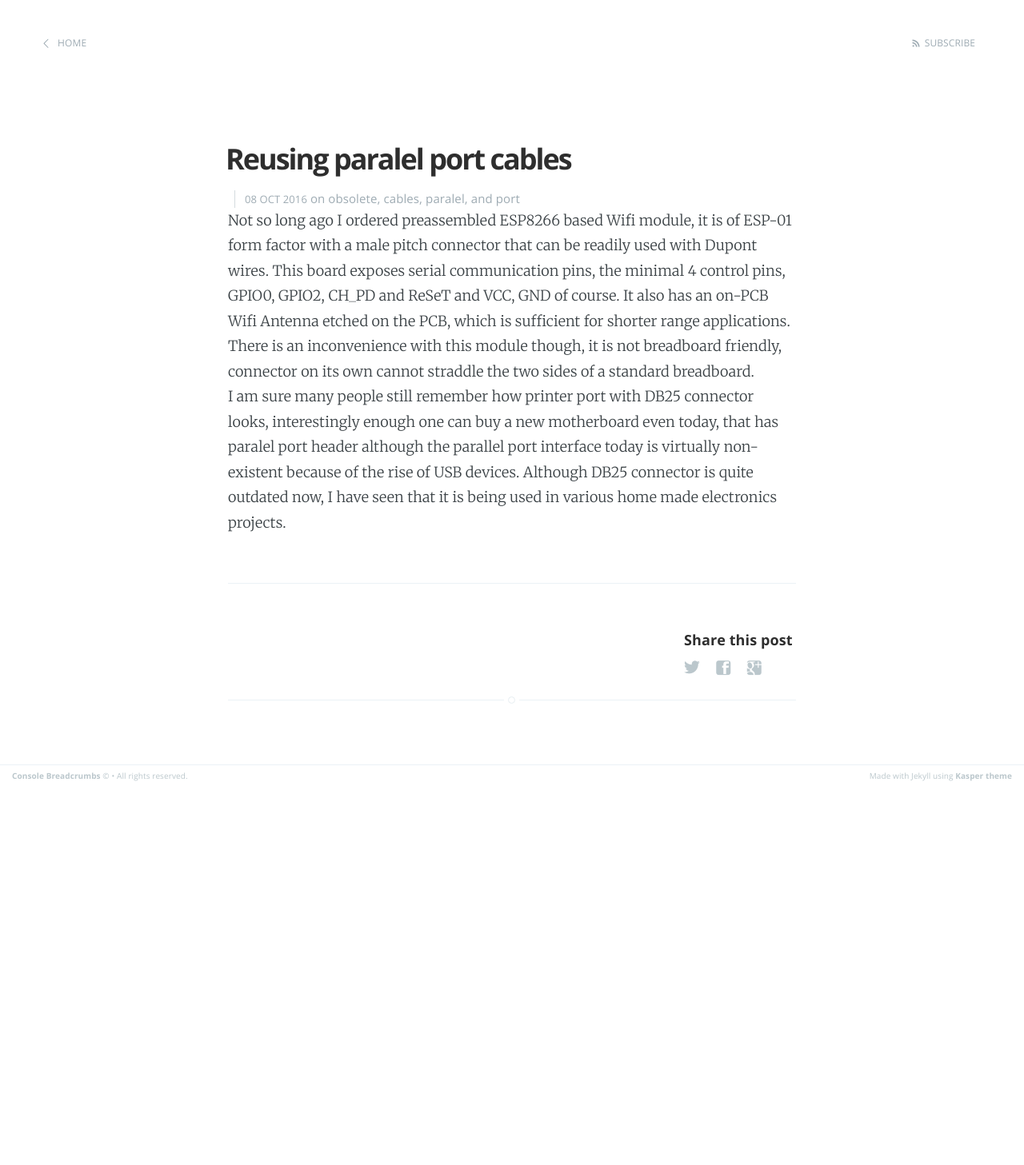
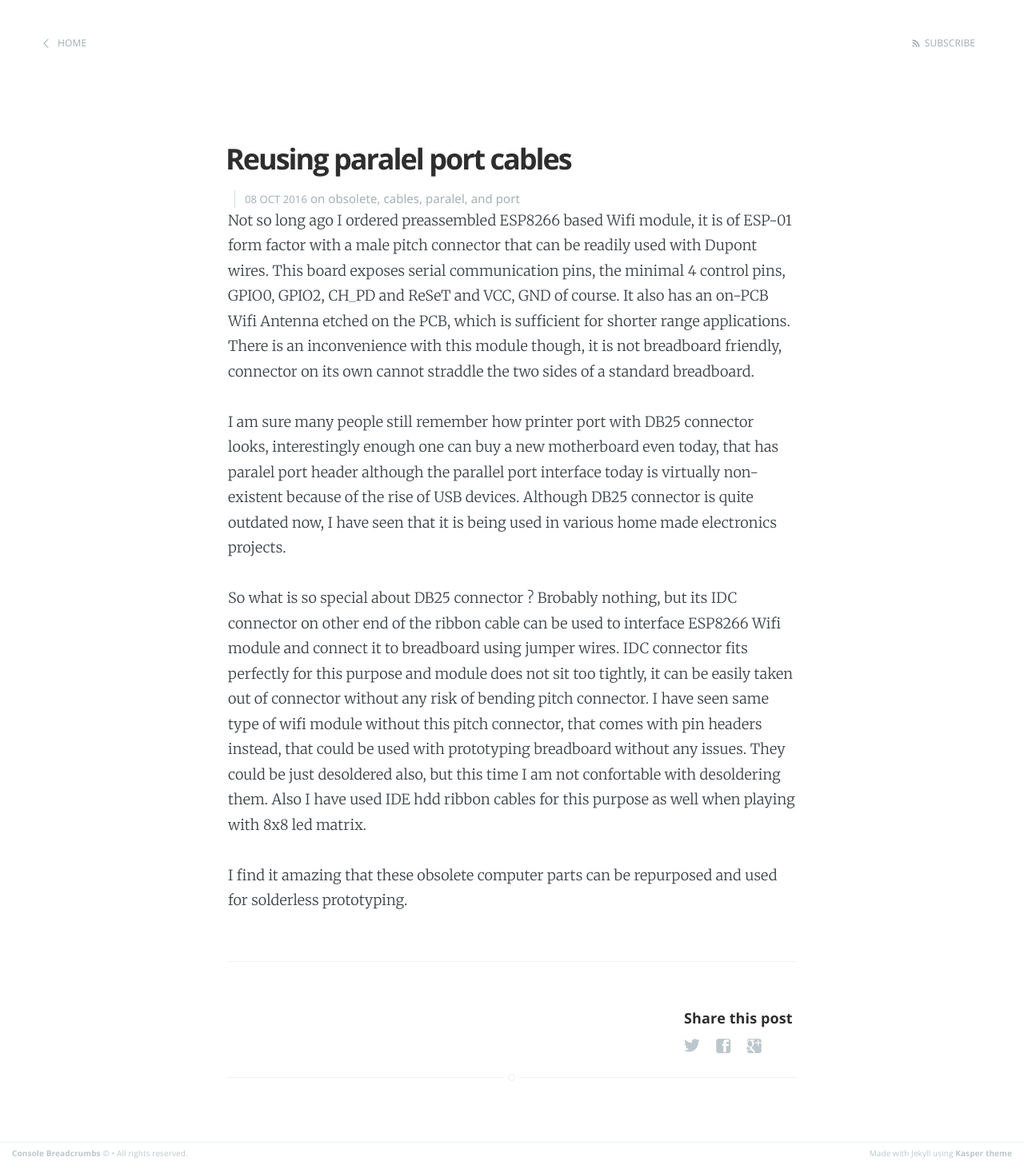
Before and after one commit to kubilisr/kubilisr.github.io, a Jekyll site: the page built from _posts/2016-10-08-reusing-obsolete-paralel-port-cables.markdown, in a window 1280 px wide. Shown: the whole page at 80% size. Built offline with Jekyll 4.4.1, drawn with Linux system fonts in a browser that asks for light colours; comment, search, counter and statistics services are not loaded; before the commit the page ends 984 px from its top, so only the background shows below that.

Commit message:
latest progress on article

```diff
--- a/_posts/2016-10-08-reusing-obsolete-paralel-port-cables.markdown
+++ b/_posts/2016-10-08-reusing-obsolete-paralel-port-cables.markdown
@@ -7,4 +7,9 @@ disqus: true
 bio: false
 ---
 Not so long ago I ordered preassembled ESP8266 based Wifi module, it is of ESP-01 form factor with a male pitch connector that can be readily used with Dupont wires. This board exposes serial communication pins, the minimal 4 control pins, GPIO0, GPIO2, CH_PD and ReSeT and VCC, GND of course. It also has an on-PCB Wifi Antenna etched on the PCB, which is sufficient for shorter range applications. There is an inconvenience with this module though, it is not breadboard friendly, connector on its own cannot straddle the two sides of a standard breadboard.
+
 I am sure many people still remember how printer port with DB25 connector looks, interestingly enough one can buy a new motherboard even today, that has paralel port header although the parallel port interface today is virtually non-existent because of the rise of USB devices. Although DB25 connector is quite outdated now, I have seen that it is being used in various home made electronics projects.
+
+So what is so special about DB25 connector ? Brobably nothing, but its IDC connector on other end of the ribbon cable can be used to interface ESP8266 Wifi module and connect it to breadboard using jumper wires. IDC connector fits perfectly for this purpose and module does not sit too tightly, it can be easily taken out of connector without any risk of bending pitch connector. I have seen same type of wifi module without this pitch connector, that comes with pin headers instead, that could be used with prototyping breadboard without any issues. They could be just desoldered also, but this time I am not confortable with desoldering them. Also I have used IDE hdd ribbon cables for this purpose as well when playing with 8x8 led matrix.
+
+I find it amazing that these obsolete computer parts can be repurposed and used for solderless prototyping.
```
